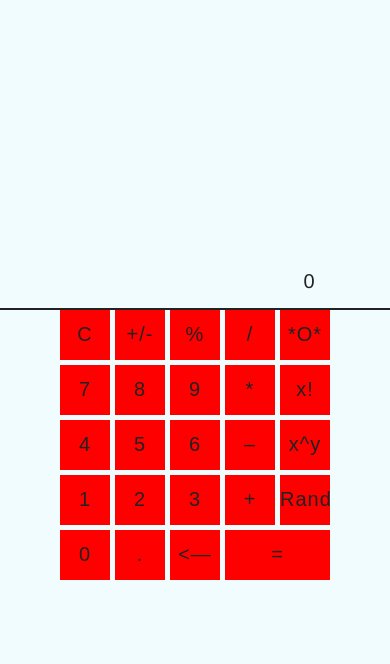
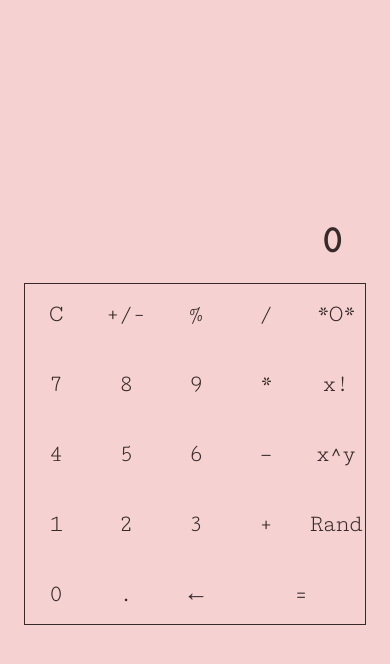
Before and after one commit to CutlerSheridan/calculator, a plain HTML site: page index.html in a window 390 px wide. Both pictures are taken after a click on the button "*O*". Drawn offline with Linux system fonts and the light colour scheme; a web font is replaced by a local one.

Commit message:
Style UI, make responsive

```diff
--- a/index.html
+++ b/index.html
@@ -3,6 +3,9 @@
     <title>Calculator</title>
     <meta charset="UTF-8">
     <meta name="viewport" content="width=device-width, initial-scale=1.0">
+    <link rel="preconnect" href="https://fonts.googleapis.com">
+    <link rel="preconnect" href="https://fonts.gstatic.com" crossorigin>
+    <link href="https://fonts.googleapis.com/css2?family=Anonymous+Pro:wght@400;700&family=Cutive+Mono&family=JetBrains+Mono:wght@400;600&family=Molle:ital@1&family=Overpass+Mono:wght@400;600;700&display=swap" rel="stylesheet">
     <link href="styles/style.css" rel="stylesheet">
 </head>
 <body>
--- a/scripts/main.js
+++ b/scripts/main.js
@@ -30,13 +30,20 @@ function useCalc(input) {
     console.log(input);
     if (input.type === "keydown") {
         let pressedBtn;
-        if (input.key === "Enter") {
-            input.preventDefault();
-            pressedBtn = document.querySelector('button[value="="]');
-        } else if (input.key === "Backspace") {
-            pressedBtn = document.querySelector('button[value="<"]');
-        } else {
-            pressedBtn = document.querySelector(`button[value="${input.key}"]`);
+        switch (input.key) {
+            case "Enter":
+                input.preventDefault();
+                pressedBtn = document.querySelector('button[value="="]');
+                break;
+            case "Backspace":
+                pressedBtn = document.querySelector('button[value="<"]');
+                break;
+            case "r":
+                pressedBtn = document.quearySelector('button[value="rand"]');
+                break;
+            default:
+                pressedBtn = document.querySelector(`button[value="${input.key}"]`);
+                break;
         }
         inputClasses = pressedBtn.classList;
         inputValue = pressedBtn.value;
@@ -213,7 +220,7 @@ function factorial(num) {
     }
 }
 function random() {
-    activeNum = Math.round(Math.random() * 1000);
+    activeNum = Math.round(Math.random() * 100);
 }
 
 function createNumPad() {
@@ -222,18 +229,13 @@ function createNumPad() {
         const newNumBtn = createButton(`${i}`, ["calc-btn", "btn-num"]);
         numPadFragment.appendChild(newNumBtn);
     }
-    const deleteBtn = createButton("<—", "<", ["calc-btn", "btn-num"]); // that first param uses an em-dash
+    const deleteBtn = createButton("←", "<", ["calc-btn", "btn-num"]); // that first param uses an em-dash
     const decimalBtn = createButton(".", ["calc-btn", "btn-num"]);
     numPadFragment.childNodes[8].after(decimalBtn);
     numPadFragment.childNodes[8].after(deleteBtn);
     numPad.appendChild(numPadFragment);
-
-    const buttonsContainer = document.querySelector(".buttons-container");
-    const gapSize = getComputedStyle(document.querySelector(":root")).getPropertyValue("--grid-gap-size");
-    buttonsContainer.style.gap = gapSize;
-    numPad.style.gap = gapSize;
+    addGaps();
 }
-
 function createButton(btnName) {
     const newBtn = document.createElement("button");
     newBtn.textContent = btnName;
@@ -250,4 +252,10 @@ function createButton(btnName) {
     }
     return newBtn;
 }
+function addGaps() {
+    const buttonsContainer = document.querySelector(".buttons-container");
+    const gapSize = getComputedStyle(document.querySelector(":root")).getPropertyValue("--grid-gap-size");
+    buttonsContainer.style.gap = gapSize;
+    numPad.style.gap = gapSize;
+}
 // FUNCTIONS END
--- a/styles/style.css
+++ b/styles/style.css
@@ -1,11 +1,25 @@
 :root {
-    --clr-background: rgb(241, 252, 255);
+    --clr-background: rgb(245, 210, 209);
+    --clr-pri: rgb(54,42,42);
+    --clr-pri-light: rgb(180, 150, 150);
+    /*--clr-background: rgb(241, 252, 255);
     --clr-pri: rgb(34, 34, 34);
-    --btn-size: 5rem;
-    --grid-gap-size: .5rem;
-    font-size: 62.5%;
-    font-family: Helvetica, Arial, sans-serif;
+    --clr-pri-light: grey;*/
+    --btn-size: 6rem;
+    --grid-gap-size: 1rem;
+    font-size: 55%;
+    font-family: "Cutive Mono", "Anonymous Pro", "Overpass Mono", "JetBrains Mono", monospace;
     background: var(--clr-background);
+}
+@media (min-width: 342px) {
+    :root {
+        font-size: 62.5%;
+    }
+}
+@media (min-width: 800px) {
+    :root {
+        font-size: 90%;
+    }
 }
 * {
     margin: 0;
@@ -29,22 +43,24 @@ body {
 
 /*SCREEN START*/
 .screen {
-    width: calc(var(--btn-size)*5);
+    width: calc(var(--btn-size)*5 + var(--grid-gap-size)*4 - var(--btn-size)*2/3);
     display: flex;
     flex-direction: column;
     justify-content: center;
-    margin-bottom: 1rem;
     /*border-bottom: .2rem solid var(--clr-pri);*/
-    padding: .5rem;
+    margin-bottom: var(--grid-gap-size);
     text-align: right;
-    letter-spacing: .05rem;
+    letter-spacing: .1rem;
+
 }
 .screen-text {
-    font-size: 2rem;
+    font-size: 4rem;
+    font-weight: 700;
     color: var(--clr-pri);
 }
 /*SCREEN END*/
 hr {
+    display: none;
     width: 100%;
     border: .1rem solid var(--clr-pri);
 }
@@ -52,29 +68,45 @@ hr {
 .buttons-container {
     display: grid;
     grid-template: repeat(5, 1fr) / repeat(5, 1fr);
+    margin-top: var(--grid-gap-size);
+    border: .1rem solid var(--clr-pri);
 }
 button {
     width: var(--btn-size);
     height: var(--btn-size);
-    font-size: 2rem;
-    letter-spacing: .1rem;
+    font-size: 2.5rem;
+    font-family: inherit;
+    font-style: inherit;
+    letter-spacing: -.2rem;
+    /*text-shadow:
+        1px 1px 0 var(--clr-background),
+        2px 2px 0 darkgrey;*/
     background: var(--clr-background);
     border: none;
     color: var(--clr-pri);
-    transition: all .2s;
-    background: red;
+    transition: all .15s;
 }
-button:hover {
+button:hover,
+.btn-two-step:focus {
+    outline: none;
+    background: var(--clr-pri-light);
+}
+button:focus {
+    outline: none;
+}
+button:active {
 
-    box-shadow: 0 0 .4rem .1rem var(--clr-pri);
+    box-shadow: inset 0 0 .4rem .05rem var(--clr-pri);
 }
 .num-pad {
     grid-area: 2 / 1 / span 4 / span 3;
-    width: calc(var(--btn-size)*3 + var(--grid-gap-size)*2);
+    width: calc(var(--btn-size)*3 + var(--grid-gap-size)*2 );
     display: flex;
     flex-flow: row-reverse wrap;
+    /* if I get rid of this border, don't forget to adjust width */
+    /*border-top: .1rem solid var(--clr-pri);
+    border-right: .1rem solid var(--clr-pri);*/
 }
-
 #equals {
     width: calc((var(--btn-size))*2 + var(--grid-gap-size));
     grid-area: -1 / -1 / -2 / -3;
```
Also changed, not shown: 1 other file.
